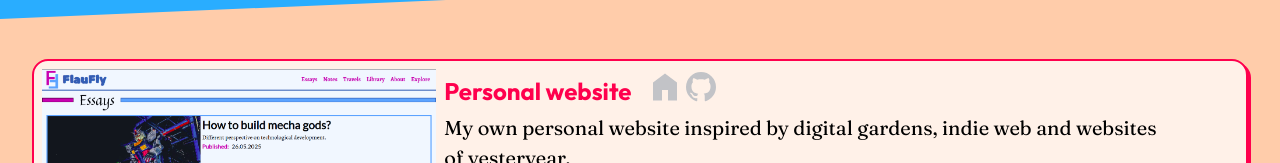
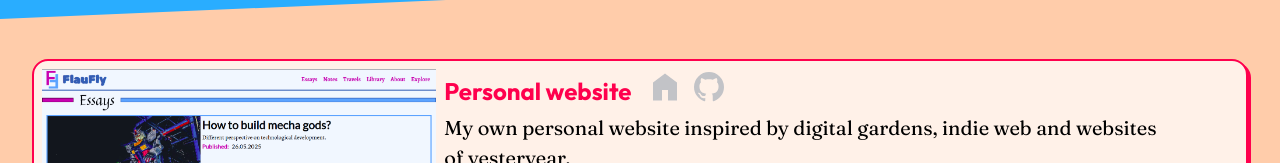
Before and after one commit to FlauFly/portfolio, a React (Vite) app: page / in a window 1280 px wide. Shown: the part 711-874 px from the top of the page. Built offline with nearby package versions, Linux system fonts and the light colour scheme.

Commit message:
gap between icons

```diff
--- a/src/components/home/ProjectCard.tsx
+++ b/src/components/home/ProjectCard.tsx
@@ -44,6 +44,7 @@ const Title = styled.h2`
 
 const Icons = styled.span`
     display: flex;
+    gap: var(--space-sm);
 `
 
 const IconLink = styled.a`
```
